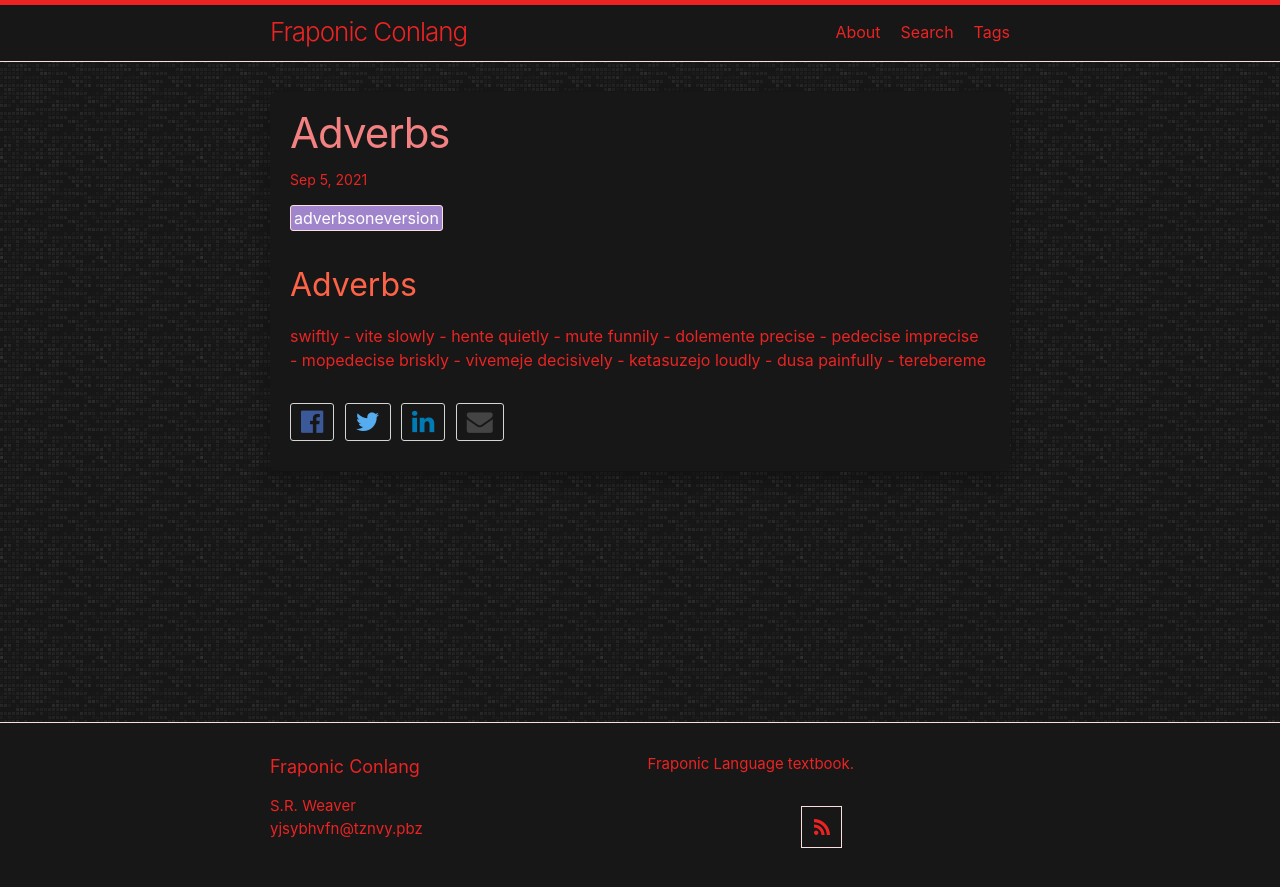
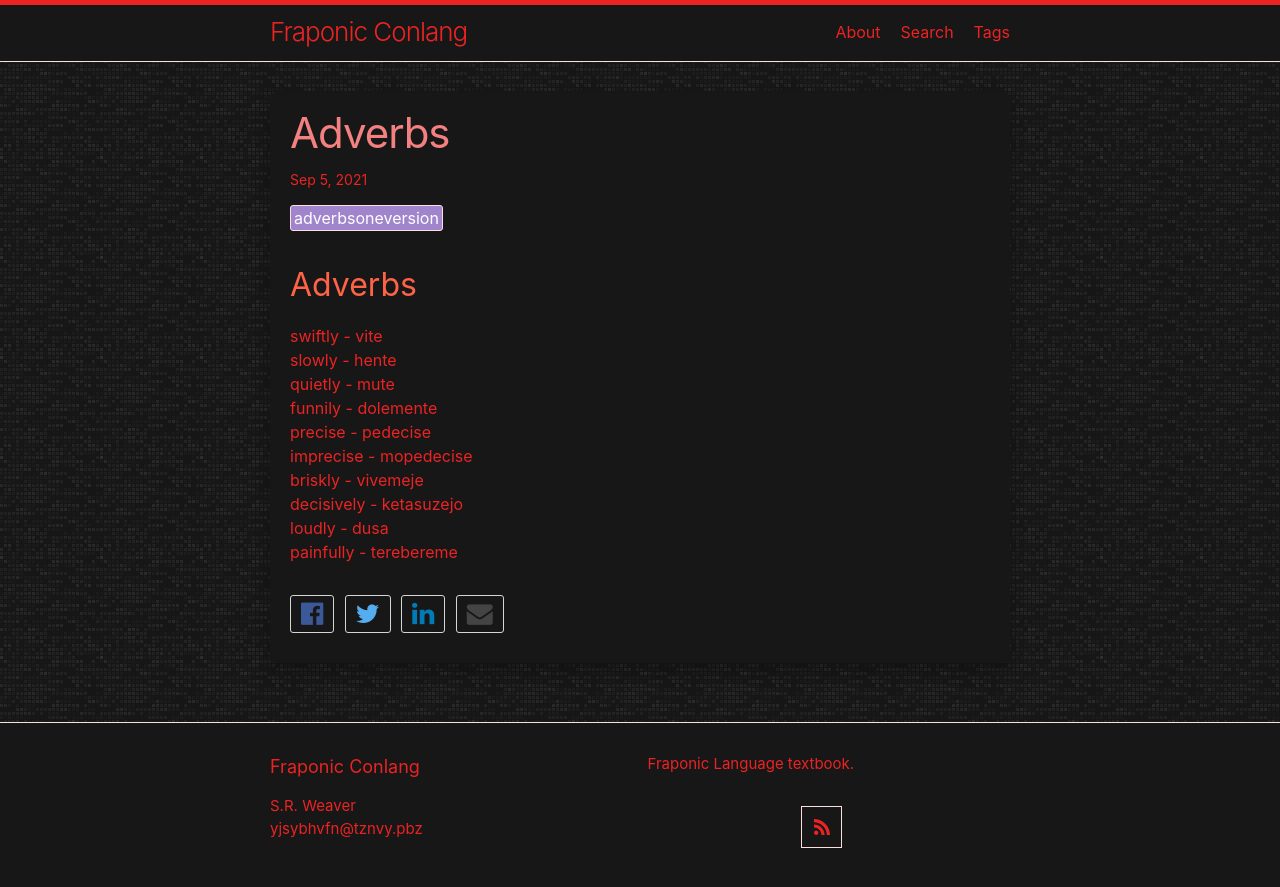
Before and after one commit to LWFlouisa/FraponicConlang, a Jekyll site: the page built from _posts/2021-09-05-adverbs.md, in a window 1280 px wide. Shown: the top 887 px of the page. Built offline with Jekyll 4.4.1, drawn with Linux system fonts in a browser that asks for light colours.

```diff
--- a/_posts/2021-09-05-adverbs.md
+++ b/_posts/2021-09-05-adverbs.md
@@ -6,13 +6,13 @@ tags: adverbsoneversion
 ---
 
 ## Adverbs
-swiftly - vite
-slowly - hente
-quietly - mute
-funnily - dolemente
-precise -  pedecise
-imprecise - mopedecise
-briskly - vivemeje
-decisively - ketasuzejo
-loudly - dusa
-painfully - terebereme
+swiftly - vite<br />
+slowly - hente<br />
+quietly - mute<br />
+funnily - dolemente<br />
+precise -  pedecise<br />
+imprecise - mopedecise<br />
+briskly - vivemeje<br />
+decisively - ketasuzejo<br />
+loudly - dusa<br />
+painfully - terebereme<br />
```
